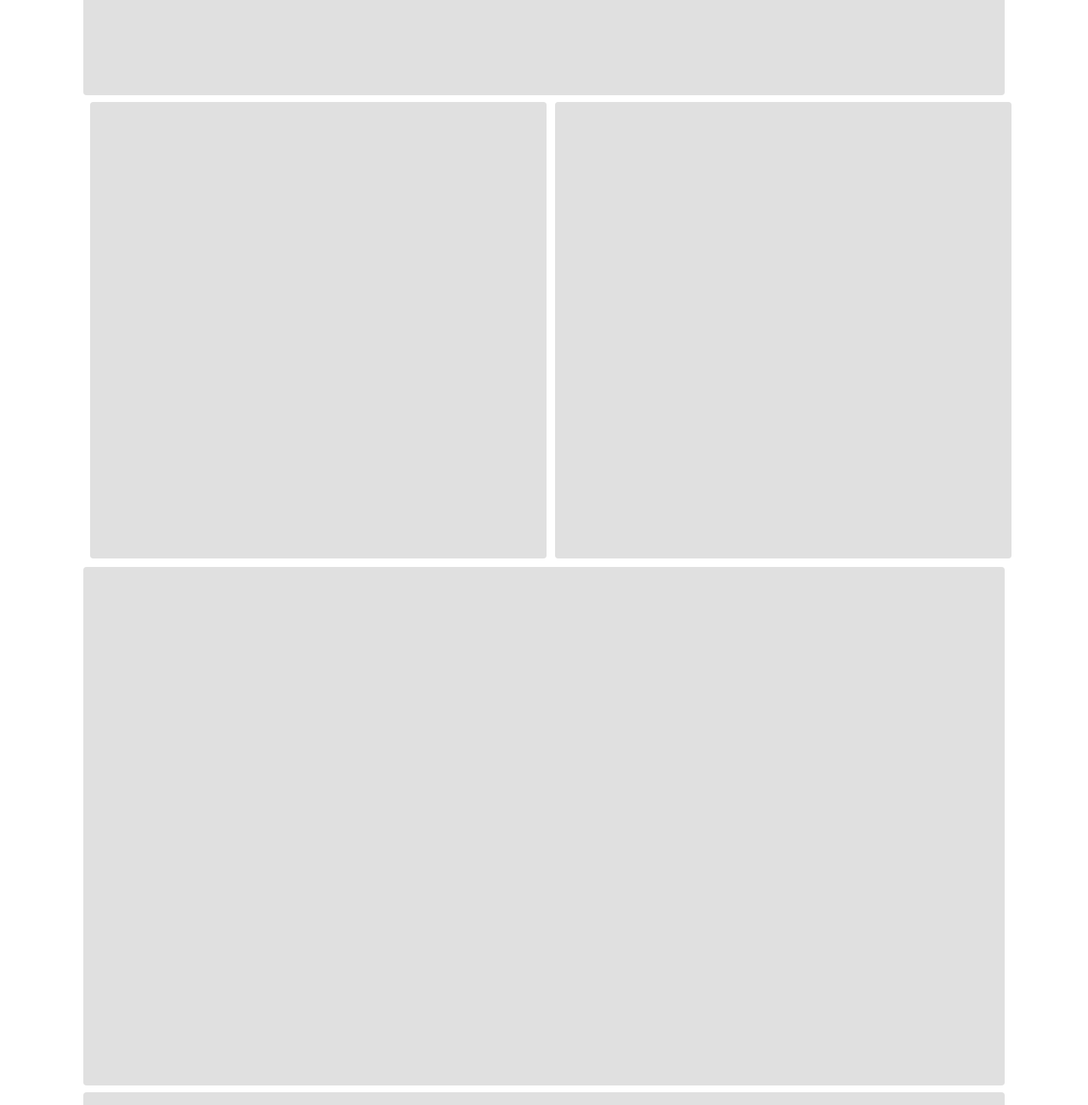
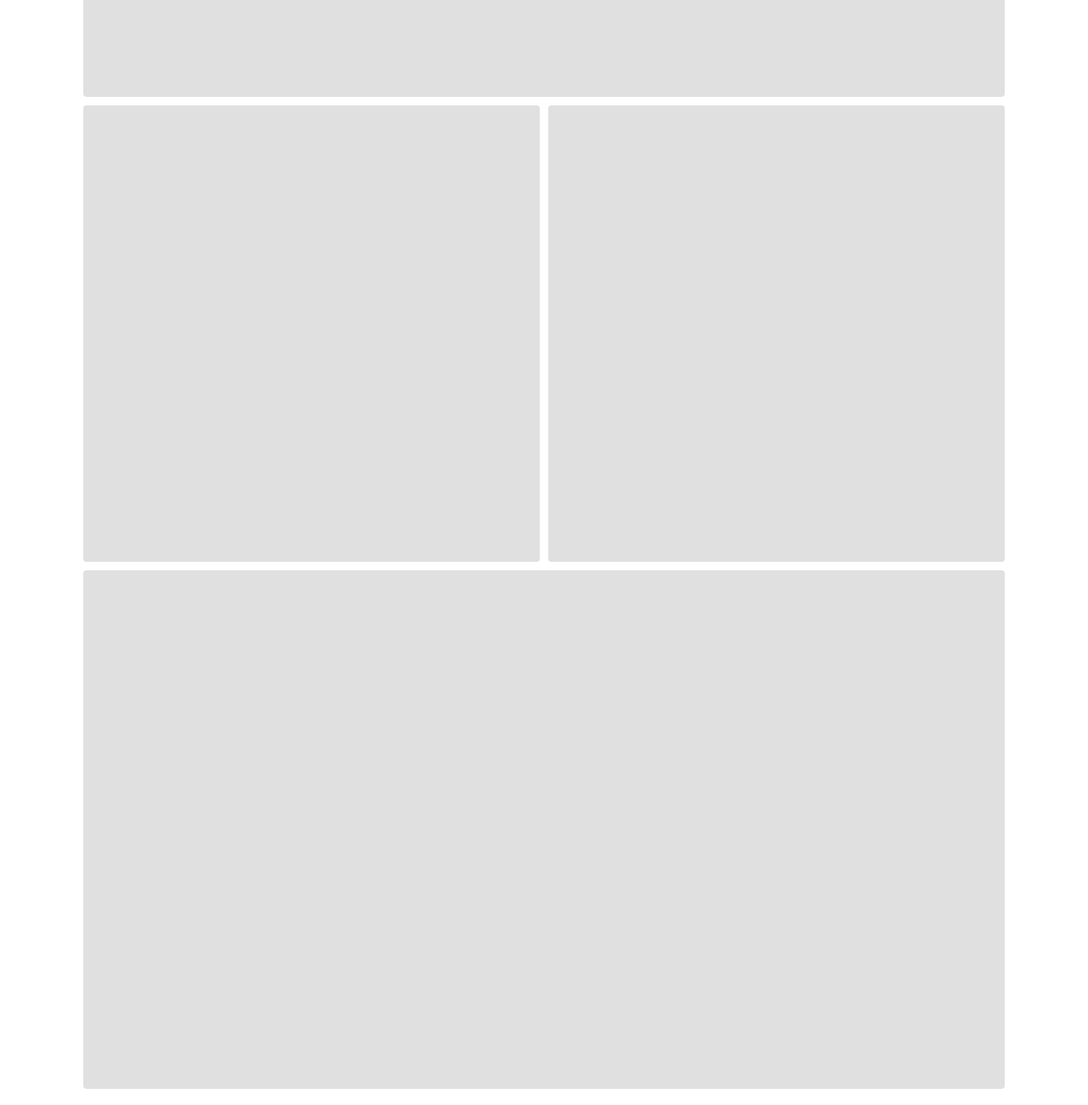
Before and after one commit to masulhasan/bobbycashmangb, a plain HTML site: page Project.html in a window 1280 px wide. Shown: the part 1720-3020 px from the top of the page at 85% size. Drawn offline with Linux system fonts and the light colour scheme; files whose address does not match are found by name.

Commit message:
Update project.css

```diff
--- a/css/project.css
+++ b/css/project.css
@@ -197,6 +197,12 @@ body {
   max-width: 1600px;
 
   margin-left: 8px;
+}
+
+@media(max-width: 1280px) {
+  .portfolio-additional {
+    margin-left: 0px;
+  }
 }
 
 .portfolio-item {
@@ -466,10 +472,14 @@ body {
 
 /* Video section styles */
 .video-section {
-  margin: -2px 0;
+  margin:  0;
 }
+
+
 .video-section2 {
-  margin: -10px 0;
+  margin-top: -10px;
+  margin-bottom: 1px;
+
 }
 .image-section {
   margin: 10px 0;
```
